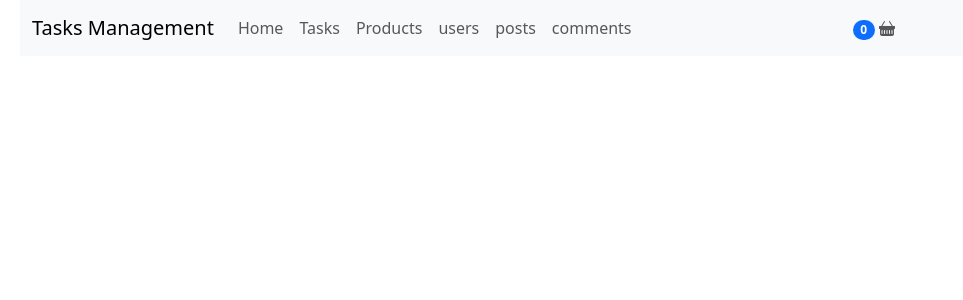
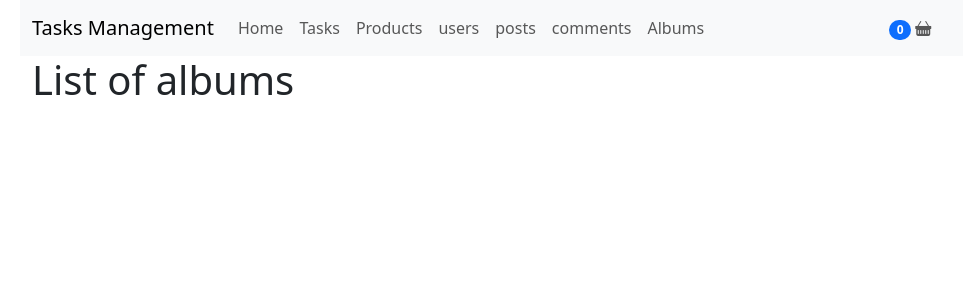
Before and after one commit to elhamalizadeh/Vuex-TaskManagement, a Vue app: page /albums in a window 1280 px wide. Shown: the top 300 px of the page, without its empty margins (62-1025 px from the left). Built offline with nearby package versions, Linux system fonts and the light colour scheme.

Commit message:
albumsPage

```diff
--- a/src/components/Header.vue
+++ b/src/components/Header.vue
@@ -24,6 +24,9 @@
         </li>
         <li class="nav-item">
            <router-link class="nav-link" :to="{name:'comments'}">comments</router-link>
+        </li>
+          <li class="nav-item">
+           <router-link class="nav-link" :to="{name:'albums'}">Albums</router-link>
         </li>
       </ul>
 
--- /dev/null
+++ b/src/pages/albums.vue
@@ -0,0 +1,15 @@
+<template>
+  <div class="container">
+    <h1>List of albums</h1>
+  </div>
+</template>
+
+<script>
+export default {
+ name:'albumsPage'
+}
+</script>
+
+<style>
+
+</style>
--- a/src/router.js
+++ b/src/router.js
@@ -10,6 +10,7 @@ import showPost from './components/posts/showPost.vue';
 import update from './components/posts/update.vue';
 import updateComment from './components/comments/update.vue';
 import comments from './pages/Comments.vue';
+import albums from './pages/albums.vue';
 
 const routes = [{ path: "/", name: "HomePage", component: Home },
 { path: "/tasks", name: "TasksPart", component: Tasks},
@@ -21,7 +22,8 @@ const routes = [{ path: "/", name: "HomePage", component: Home },
 { path: "/posts/:id", name: "showPost", component: showPost},
 { path: "/editpost/:id", name: "update", component: update},
 { path: "/comments", name: "comments", component: comments},
-{ path: "/editComment/:id", name: "updateComment", component: updateComment}];
+{ path: "/editComment/:id", name: "updateComment", component: updateComment},
+{ path: "/albums", name: "albums", component: albums}];
 
 const router = createRouter({
   history: createWebHistory(),
--- a/src/store/index.js
+++ b/src/store/index.js
@@ -5,6 +5,7 @@ import cart from './modules/cart.js';
 import user from './modules/users.js';
 import posts from './modules/posts.js';
 import comments from './modules/comments.js';
+import album from './modules/album.js';
 
 
 const store = createStore({
@@ -14,7 +15,8 @@ modules:{
   cart,
   user,
   posts,
-  comments
+  comments,
+  album
 }
 });
 export default store;
--- /dev/null
+++ b/src/store/modules/album.js
@@ -0,0 +1,17 @@
+
+const album ={
+    state:{
+     album:[]
+    },
+    getters:{
+
+    },
+    mutations:{
+
+    },
+    actions:{
+
+    }
+
+}
+export default album;
```
